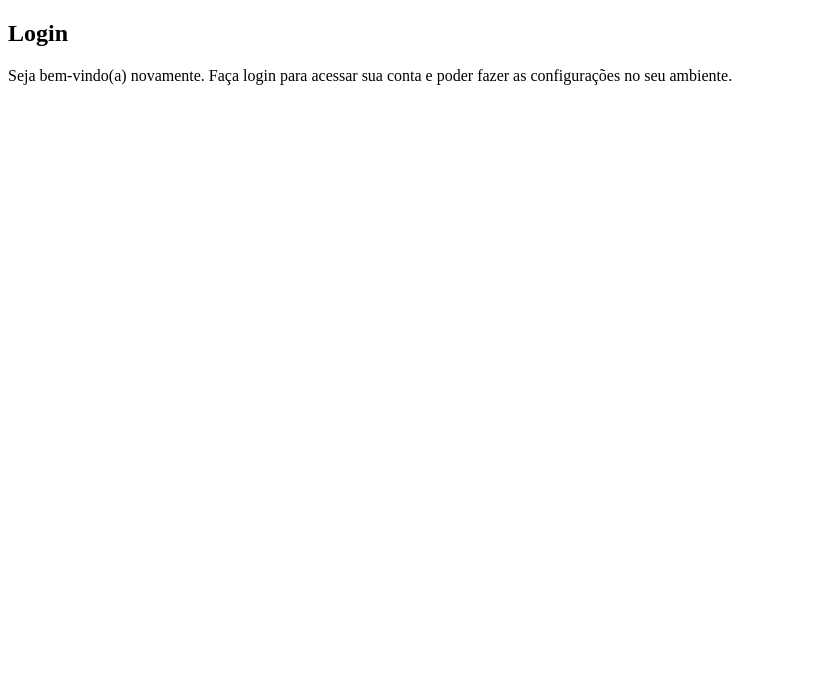
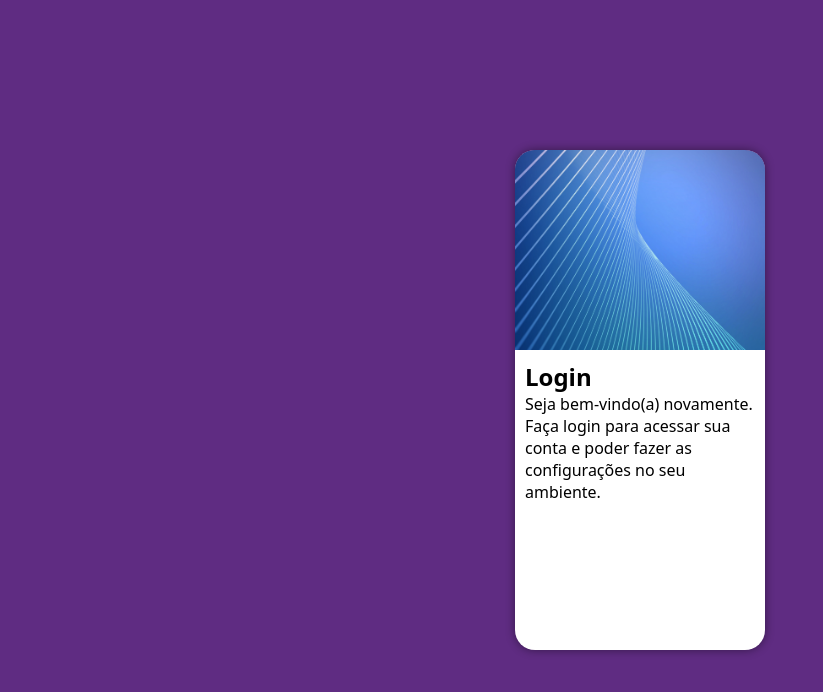
Before and after one commit to valeriabeltrame/projeto-login, a plain HTML site: page index.html in a window 1280 px wide. Shown: the whole page, without its empty margins (0-823 px from the left). Drawn offline with Linux system fonts and the light colour scheme.

Commit message:
construção do código

```diff
--- a/estilos/style.css
+++ b/estilos/style.css
@@ -1,3 +1,52 @@
 @charset "UTF-8";
 
-/*Paleta de cores*/
+/*  Paleta de cores
+    verde:#49a05d
+    lilás: #5f2c82
+*/
+
+* {
+    font-family: system-ui, -apple-system, BlinkMacSystemFont, 'Segoe UI', Roboto, Oxygen, Ubuntu, Cantarell, 'Open Sans', 'Helvetica Neue', sans-serif;
+    padding: 0px;
+    margin: 0px;
+    box-sizing: border-box;
+}
+
+body, html {
+    background-color: #5f2c82;
+    height: 100vh;
+    width: 100vw;
+}
+
+main {
+    position: relative;
+    height: 100vh;
+    width: 100vw;
+}
+
+section#login {
+    position: absolute;
+    top: 50%;
+    left: 50%;
+    transform: translate(-50%, -50%);
+    overflow: hidden;
+
+    background-color: white;
+    width: 250px;
+    height: 500px;
+    border-radius: 20px;
+    box-shadow: 0px 0px 10px rgba(0, 0, 0, 0.448);
+}
+
+section#login > div#imagem {
+    display: block;
+    background: #5f2c82 url(../imagens/pexels-sean-whang-804269.jpg) no-repeat;
+    background-size: cover;
+    background-position: left center;
+    height: 200px;
+}
+
+section#login > div#formulario {
+    display: block;
+    padding: 10px;
+}
--- a/index.html
+++ b/index.html
@@ -4,7 +4,9 @@
     <meta charset="UTF-8">
     <meta name="viewport" content="width=device-width, initial-scale=1.0">
     <title>Login</title>
+
     <link rel="stylesheet" href="estilos/style.css">
+
 </head>
 <body>
     <main>
@@ -12,7 +14,7 @@
             <div id="imagem">
 
             </div>
-            <div id="formulário">
+            <div id="formulario">
                 <h1>Login</h1>
                 <p>Seja bem-vindo(a) novamente. Faça login para acessar sua conta e poder fazer as configurações no seu ambiente.
                 </p>
```
